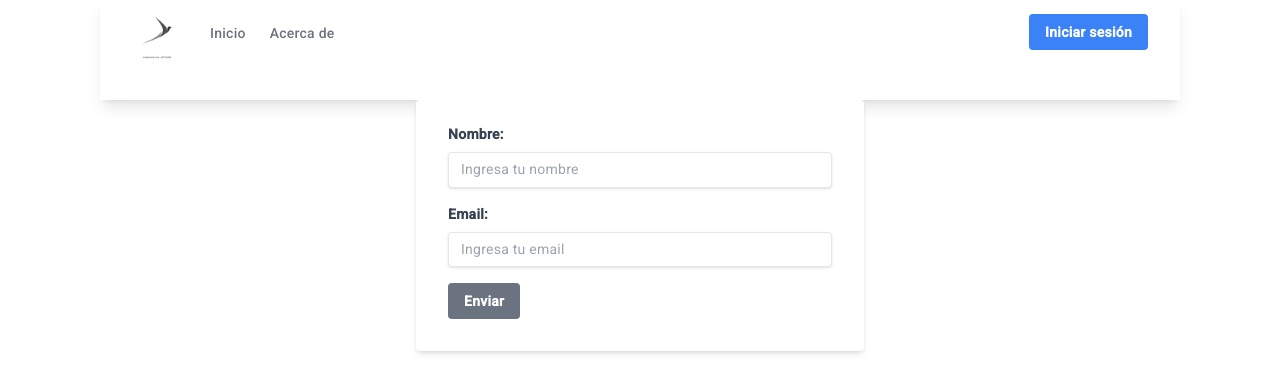
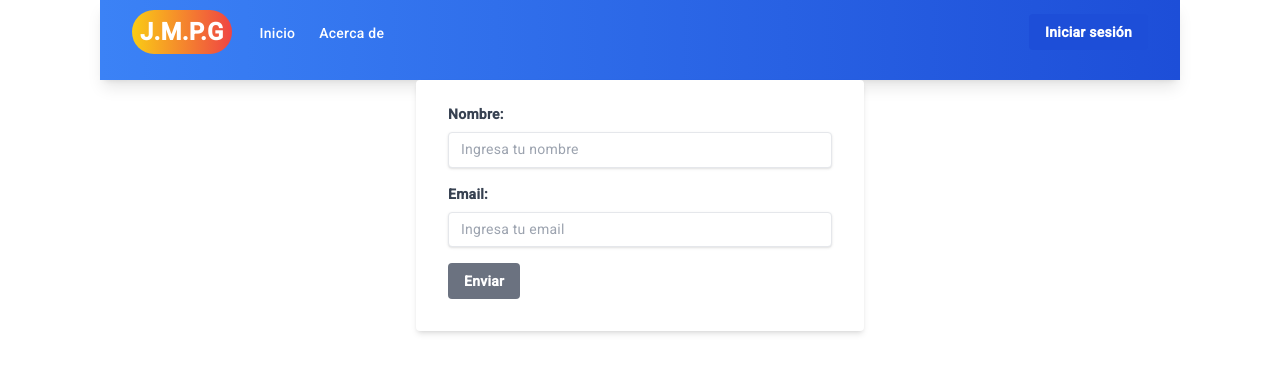
Before and after one commit to perezguedesmaikel/angular-cruddjango-otrosejemplos, an Angular app: page / in a window 1280 px wide. Shown: the top 392 px of the page. Built offline with nearby package versions, Linux system fonts and the light colour scheme.

Commit message:
edit fine

```diff
--- a/src/app/navbar/navbar.component.html
+++ b/src/app/navbar/navbar.component.html
@@ -1,27 +1,29 @@
-<nav class="bg-white shadow-lg h-[100px]">
+<nav class="bg-gradient-to-r from-blue-500 to-blue-700 shadow-lg h-[80px]">
   <div class="max-w-7xl mx-auto px-4 sm:px-6 lg:px-8">
     <div class="flex justify-between h-16">
-      <div class="flex">
+      <div class="flex items-center">
         <!-- Logo o título del navbar -->
-        <div class="flex-shrink-0 flex items-center">
-          <img [height]="50" [width]="50" alt="Mi imagen" class="text-amber-950" src="../../assets/logo.webp">
+        <div class="flex items-center justify-center">
+          <span
+            class="font-bold text-white text-2xl transform hover:scale-110 transition-transform duration-300 cursor-pointer">
+            <span class="text-gradient bg-gradient-to-r from-yellow-400 to-red-500 mt-5 rounded-3xl p-2 ">J.M.P.G</span>
+          </span>
         </div>
         <!-- Otras opciones de navegación -->
         <div class="hidden sm:-my-px sm:ml-6 sm:flex sm:space-x-4">
           <a
-            class="inline-flex items-center px-1 pt-1 border-b-2 border-transparent text-sm font-medium leading-5 text-gray-500 hover:text-gray-700 hover:border-gray-300 focus:outline-none focus:text-gray-700 focus:border-gray-300 transition duration-150 ease-in-out"
+            class="inline-flex text-white items-center px-1 pt-1 border-b-2 border-transparent text-sm font-medium leading-5 hover:text-gray-200 hover:border-gray-200 focus:outline-none focus:text-gray-200 focus:border-gray-200 transition duration-150 ease-in-out"
             href="#">Inicio</a>
           <a
-            class="inline-flex items-center px-1 pt-1 border-b-2 border-transparent text-sm font-medium leading-5 text-gray-500 hover:text-gray-700 hover:border-gray-300 focus:outline-none focus:text-gray-700 focus:border-gray-300 transition duration-150 ease-in-out"
-            href="#">Acerca
-            de</a>
+            class="inline-flex text-white items-center px-1 pt-1 border-b-2 border-transparent text-sm font-medium leading-5 hover:text-gray-200 hover:border-gray-200 focus:outline-none focus:text-gray-200 focus:border-gray-200 transition duration-150 ease-in-out"
+            href="#">Acerca de</a>
           <!-- Agrega más opciones de navegación aquí -->
         </div>
       </div>
       <!-- Botón de inicio de sesión o menú desplegable -->
       <div class="hidden sm:ml-6 sm:flex sm:items-center">
         <button
-          class="bg-blue-500 hover:bg-blue-700 text-white font-bold py-2 px-4 rounded focus:outline-none focus:shadow-outline">
+          class="bg-blue-700 hover:bg-blue-900 text-white font-bold py-2 px-4 rounded focus:outline-none focus:shadow-outline">
           Iniciar sesión
         </button>
       </div>
```
